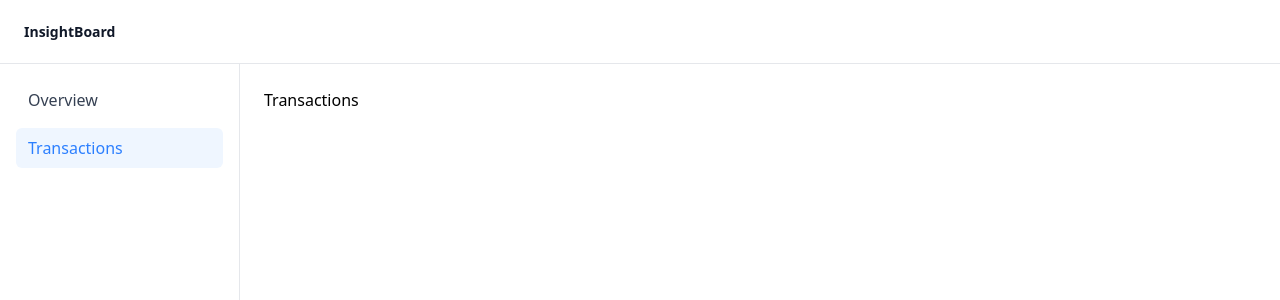
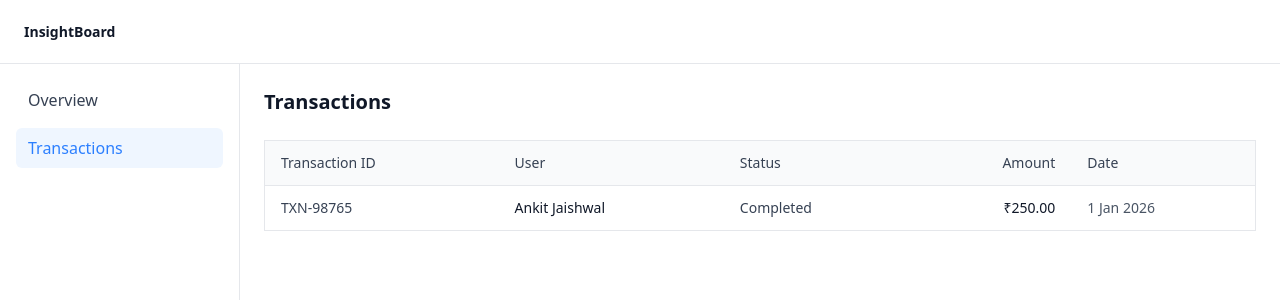
Before and after one commit to ankitjaishwal/Insight-board, a React (Vite) app: page /transactions in a window 1280 px wide. Shown: the top 300 px of the page. Built offline with nearby package versions, Linux system fonts and the light colour scheme.

Commit message:
Transaction table

```diff
--- a/src/components/Overview.tsx
+++ b/src/components/Overview.tsx
@@ -2,9 +2,7 @@ import MetricCard from "./MetricCard";
 
 const Overview = () => {
   return (
-    <div className="p-6">
-      <h1 className="text-xl text-gray-900 font-semibold">Overview</h1>
-
+    <div className="mt-6">
       {/* KPI GRID */}
       <div className="grid grid-cols-4 gap-4 mt-6">
         <MetricCard label="Total Users" value="12,450" />
--- a/src/components/Transactions.tsx
+++ /dev/null
@@ -1,5 +0,0 @@
-const Transactions = () => {
-  return <div>Transactions</div>;
-};
-
-export default Transactions;
--- /dev/null
+++ b/src/components/TransactionsTable.tsx
@@ -0,0 +1,39 @@
+const TransactionsTable = () => {
+  return (
+    <table className="w-full border border-gray-200 rounded-md mt-6">
+      <thead className="bg-gray-50 border-b border-gray-200">
+        <tr>
+          <th className="px-4 py-3 text-left text-sm font-medium text-gray-700">
+            Transaction ID
+          </th>
+          <th className="px-4 py-3 text-left text-sm font-medium text-gray-700">
+            User
+          </th>
+          <th className="px-4 py-3 text-left text-sm font-medium text-gray-700">
+            Status
+          </th>
+          <th className="px-4 py-3 text-right text-sm font-medium text-gray-700">
+            Amount
+          </th>
+          <th className="px-4 py-3 text-left text-sm font-medium text-gray-700">
+            Date
+          </th>
+        </tr>
+      </thead>
+
+      <tbody>
+        <tr className="border-b border-gray-200">
+          <td className="px-4 py-3 text-sm text-gray-700">TXN-98765</td>
+          <td className="px-4 py-3 text-sm text-gray-900">Ankit Jaishwal</td>
+          <td className="px-4 py-3 text-sm text-gray-700">Completed</td>
+          <td className="px-4 py-3 text-sm font-medium text-gray-900 text-right">
+            ₹250.00
+          </td>
+          <td className="px-4 py-3 text-sm text-gray-600">1 Jan 2026</td>
+        </tr>
+      </tbody>
+    </table>
+  );
+};
+
+export default TransactionsTable;
--- a/src/pages/OverviewPage.tsx
+++ b/src/pages/OverviewPage.tsx
@@ -1,7 +1,12 @@
 import Overview from "../components/Overview";
 
 const OverviewPage = () => {
-  return <Overview />;
+  return (
+    <>
+      <h1 className="text-xl text-gray-900 font-semibold">Overview</h1>
+      <Overview />
+    </>
+  );
 };
 
 export default OverviewPage;
--- a/src/pages/TransactionsPage.tsx
+++ b/src/pages/TransactionsPage.tsx
@@ -1,7 +1,12 @@
-import Transactions from "../components/Transactions";
+import TransactionsTable from "../components/TransactionsTable";
 
 const TransactionsPage = () => {
-  return <Transactions />;
+  return (
+    <>
+      <h1 className="text-xl text-gray-900 font-semibold">Transactions</h1>
+      <TransactionsTable />
+    </>
+  );
 };
 
 export default TransactionsPage;
```
